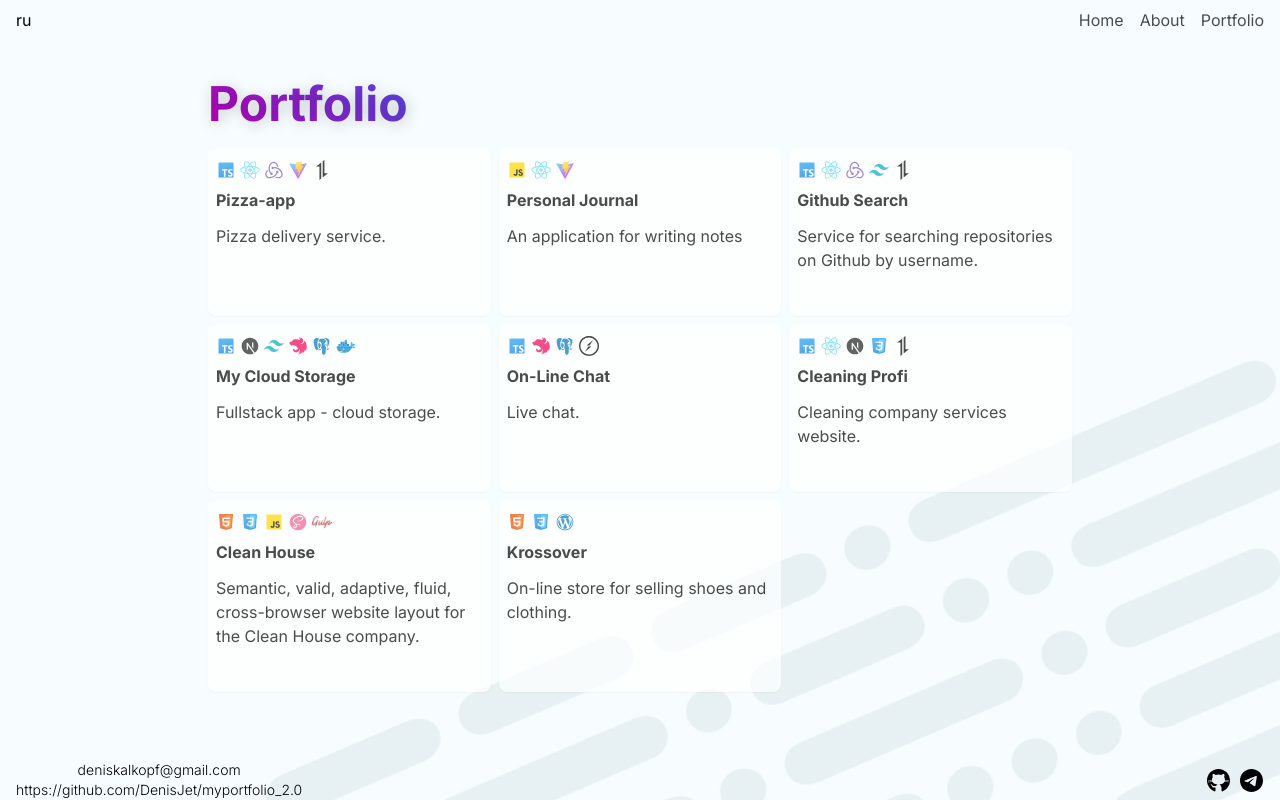
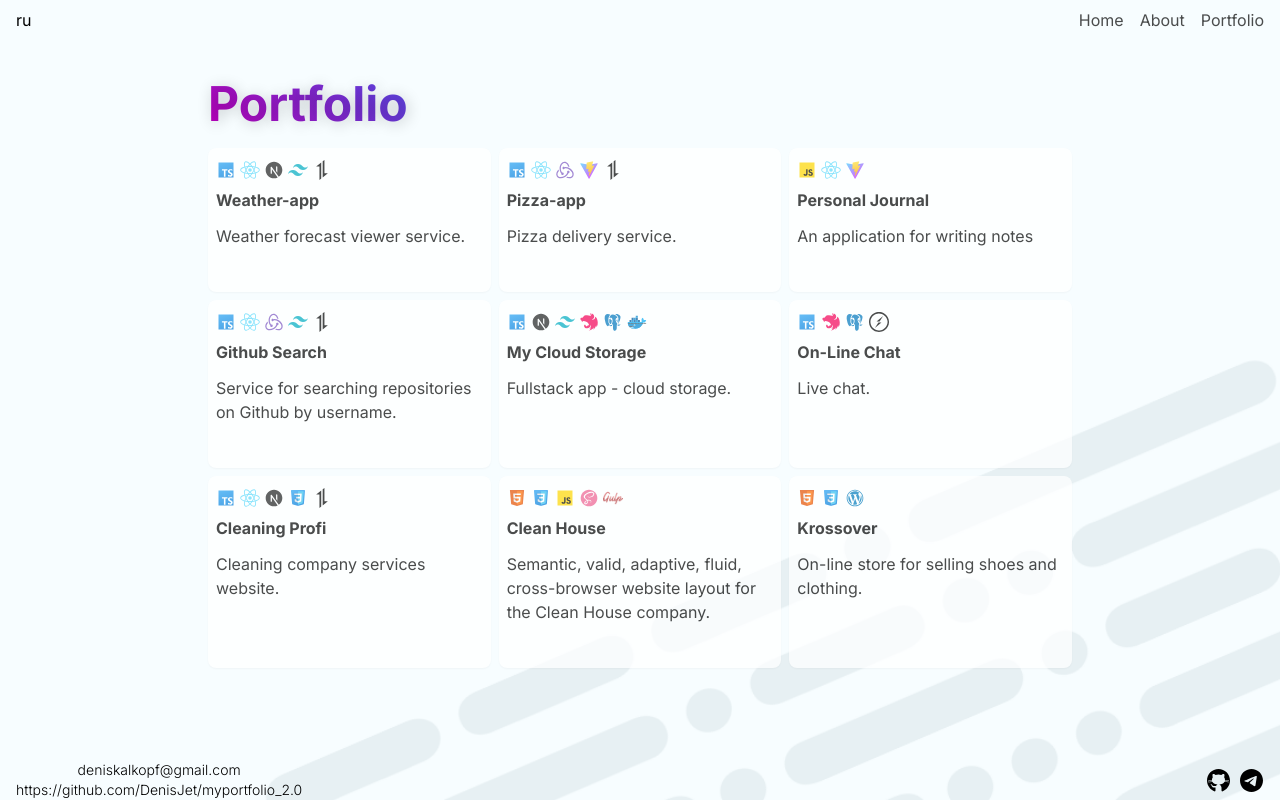
Before and after one commit to DenisJet/myportfolio_2.0, a Next.js app: page /en/portfolio in a window 1280 px wide. Built offline with nearby package versions, Linux system fonts and the light colour scheme.

Commit message:
feat: add new project

```diff
--- a/messages/en.json
+++ b/messages/en.json
@@ -5,7 +5,7 @@
   },
   "About": {
     "title": "About Me",
-    "text": "- I have strong knowledge of HTML, CSS, JavaScript (ES5, ES6). - Have skills of semantic, adaptive, cross-browser Pixel Perfect layout (CSS, SCSS, BEM, Tailwind). - Understand how to make a page interactive with JavaScript, work with DOM tree and events. - Have networking skills: synchronous and asynchronous operations, JSON, promises, Fetch API. - Spend most of my time writing code using tools such as JavaScript/TypeScript, React JS, Redux Toolkit, Next JS, SCSS, TailwindCSS. - Have experience in creating SPA on pure JavaScript/TypeScript. - I also have experience with Jest, GraphQL, MaterialUI, ChadcnUI, Vite, SWR, Zustand, RTKQuery, Swagger, WordPress. - Understand the principles of client-server interaction and RESTApi. - Have basic experience in writing backend (pet projects), using technologies: Nest JS, Mongo DB, PostgreSQL.",
+    "text": "- I have strong knowledge of HTML, CSS, JavaScript (ES5, ES6). - Have skills of semantic, adaptive, cross-browser Pixel Perfect layout (CSS, SCSS, BEM, Tailwind). - Understand how to make a page interactive with JavaScript, work with DOM tree and events. - Have networking skills: synchronous and asynchronous operations, JSON, promises, Fetch API. - Spend most of my time writing code using tools such as JavaScript/TypeScript, React JS, Redux Toolkit, Next JS, SCSS, TailwindCSS. - Have experience in creating SPA on pure JavaScript/TypeScript. - I also have experience with Jest, GraphQL, MaterialUI, ChadcnUI, Recharts, Vite, SWR, Zustand, RTKQuery, Swagger, WordPress. - Understand the principles of client-server interaction and RESTApi. - Have basic experience in writing backend (pet projects), using technologies: Nest JS, Mongo DB, PostgreSQL.",
     "title-2": "Professional skills"
   },
   "Experience": {
--- a/messages/ru.json
+++ b/messages/ru.json
@@ -5,7 +5,7 @@
   },
   "About": {
     "title": "Обо мне",
-    "text": "- Имею уверенные знания HTML, CSS, JavaScript (ES5, ES6). - Обладаю навыками семантической, адаптивной, кроcсбраузерной Pixel Perfect вёрстки (СSS, SCSS, BEM, Tailwind). - Понимаю как сделать страницу интерактивной при помощи JavaScript, работа с DOM деревом и событиями. - Обладаю навыками работы с сетью: синхронные и асинхронные операции, JSON, промисы, Fetch API. - Большую часть своего времени пишу код с использованием таких инструментов как JavaScript/TypeScript, React JS, Redux Toolkit, Next JS, SCSS, TailwindCSS. - Имею опыт создания SPA на чистом JavaScript/TypeScript. - Так же есть опыт работы с Jest, GraphQL, MaterialUI, ChadcnUI, Vite, SWR, Zustand, RTKQuery, Swagger, WordPress. - Понимаю принципы взаимодействия клиент-сервер и RESTApi. - Имею базовый опыт написания бэкенда (пет-проекты), с использованием технологий: Nest JS, Mongo DB, PostgreSQL.",
+    "text": "- Имею уверенные знания HTML, CSS, JavaScript (ES5, ES6). - Обладаю навыками семантической, адаптивной, кроcсбраузерной Pixel Perfect вёрстки (СSS, SCSS, BEM, Tailwind). - Понимаю как сделать страницу интерактивной при помощи JavaScript, работа с DOM деревом и событиями. - Обладаю навыками работы с сетью: синхронные и асинхронные операции, JSON, промисы, Fetch API. - Большую часть своего времени пишу код с использованием таких инструментов как JavaScript/TypeScript, React JS, Redux Toolkit, Next JS, SCSS, TailwindCSS. - Имею опыт создания SPA на чистом JavaScript/TypeScript. - Так же есть опыт работы с Jest, GraphQL, MaterialUI, ChadcnUI, Recharts, Vite, SWR, Zustand, RTKQuery, Swagger, WordPress. - Понимаю принципы взаимодействия клиент-сервер и RESTApi. - Имею базовый опыт написания бэкенда (пет-проекты), с использованием технологий: Nest JS, Mongo DB, PostgreSQL.",
     "title-2": "Профессиональные навыки"
   },
   "Experience": {
--- a/src/projects/projectsEn.ts
+++ b/src/projects/projectsEn.ts
@@ -1,4 +1,25 @@
 export const projectsEn = [
+  {
+    id: "9",
+    link: "/ru/portfolio/weather-app",
+    title: "Weather-app",
+    descriptionCard: "Weather forecast viewer service.",
+    iconsSrc: [
+      "/icons/icon-typescript.svg",
+      "/icons/react_icon.svg",
+      "/icons/icon-next.svg",
+      "/icons/icon-tailwind.svg",
+      "/icons/axios_icon.svg",
+    ],
+    imageSrc: "/projects/weather-app.png",
+    description:
+      "Weather forecast viewing service. It is possible to display the weather forecast chart for 5 days. You can change the type of displayed data on the graph. It is possible to change the granularity of the graph 3 hours/day. You can add two cities for visual comparison of data on the graph. Used - https://openweathermap.org/ public API.",
+    uses: "TypeScript, ReactJS, NextJS, Axios, TailwindCSS, ChadcnUI, Recharts",
+    addLinks: [
+      "https://denisjet-weatherapp.netlify.app/",
+      "https://github.com/DenisJet/weather-app",
+    ],
+  },
   {
     id: "8",
     link: "/en/portfolio/pizza-app",
--- a/src/projects/projectsRu.ts
+++ b/src/projects/projectsRu.ts
@@ -1,4 +1,25 @@
 export const projectsRu = [
+  {
+    id: "9",
+    link: "/ru/portfolio/weather-app",
+    title: "Weather-app",
+    descriptionCard: "Сервис просмотра прогноза погоды.",
+    iconsSrc: [
+      "/icons/icon-typescript.svg",
+      "/icons/react_icon.svg",
+      "/icons/icon-next.svg",
+      "/icons/icon-tailwind.svg",
+      "/icons/axios_icon.svg",
+    ],
+    imageSrc: "/projects/weather-app.png",
+    description:
+      "Сервис просмотра прогноза погоды. Реализованна возможность отображать график прогноза погоды на 5 дней. Можно менять тип отображаемых данных на графике. Есть возможность менять гранулярность графика 3 часа/день. Можно добавлять два города для визуального сравнения данных на графике. Используется - https://openweathermap.org/ public API.",
+    uses: "TypeScript, ReactJS, NextJS, Axios, TailwindCSS, ChadcnUI, Recharts",
+    addLinks: [
+      "https://denisjet-weatherapp.netlify.app/",
+      "https://github.com/DenisJet/weather-app",
+    ],
+  },
   {
     id: "8",
     link: "/ru/portfolio/pizza-app",
```
Also changed, not shown: public/projects/weather-app.png (added).
